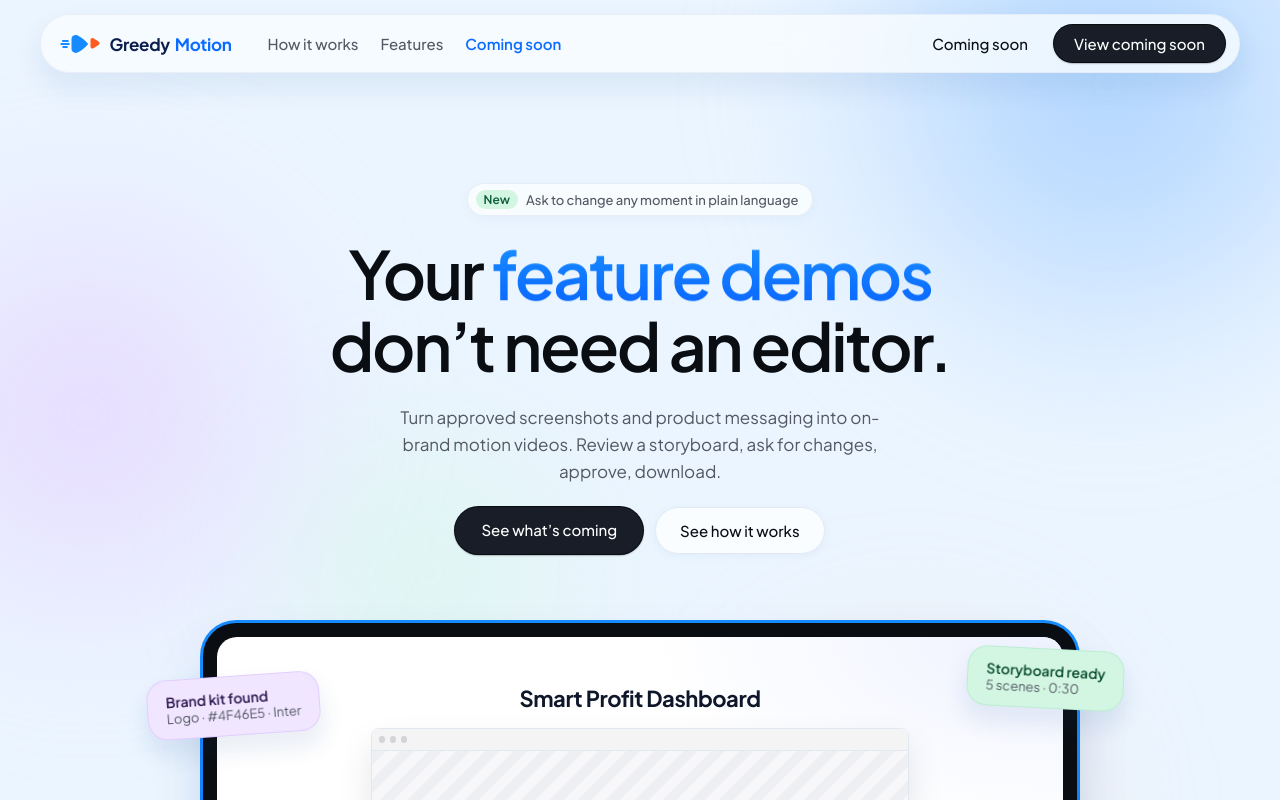
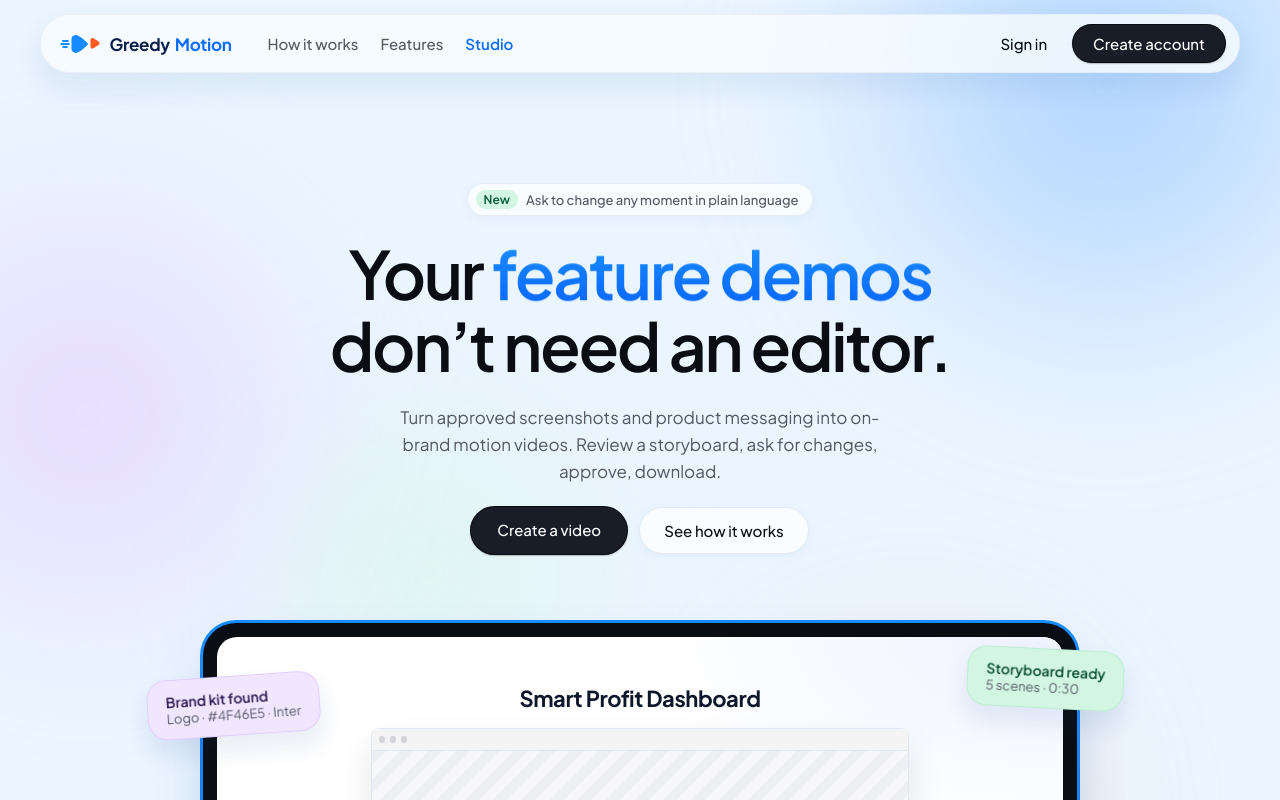
Before and after one commit to motionfxfrenzy/greedy_motion, a Next.js app in the folder frontend/: page / in a window 1280 px wide. Shown: the top 800 px of the page. Built offline with nearby package versions, Linux system fonts and the light colour scheme.

Commit message:
Enable MVP entry points and protect both app routes

```diff
--- a/frontend/app/privacy/page.tsx
+++ b/frontend/app/privacy/page.tsx
@@ -8,7 +8,7 @@ export default function PrivacyPage() {
     <section><h2>Information involved in the service</h2><p>Account information includes your name, email address, authentication identifiers and session information. When you use Google sign-in, the authentication provider receives the profile information you authorize. Password authentication is handled by our authentication provider.</p><p>Project information includes briefs, scripts, screenshots, brand assets, uploaded fonts, website URLs and extracted website content, editing choices, review comments, generated audio and rendered videos. Support correspondence includes information you choose to send us. Hosting and application services also process technical request information, such as IP addresses, request times, error messages and device or browser information.</p></section>
     <section><h2>Why information is processed</h2><p>We use information to authenticate users, save and retrieve projects, plan and render videos, deliver results, respond to support requests, investigate errors, prevent misuse and meet applicable obligations. Only submit material you have the right to use and share for these purposes. Remove personal, confidential or sensitive information from screenshots and briefs when it is not needed for the video.</p></section>
     <section><h2>AI processing</h2><p>AI features send relevant inputs to model providers to fulfil your request. These can include briefs, script text, brand descriptions, screenshot names and purposes, and extracted website text. Anthropic supports story planning; Google supports configured voice and music generation features. The selected feature determines which provider receives information. Generated results are saved with the project where supported.</p><p>Provider retention and processing practices are governed by the applicable provider terms and configuration. Do not assume that information sent to an AI feature stays exclusively within Greedy Motion. Review generated content before using it.</p></section>
-    <section><h2>Service providers and storage</h2><p>The service uses Vercel for the website, Railway for backend hosting, Supabase for authentication and PostgreSQL data, Cloudflare R2 for rendered output storage, and Resend for authentication email delivery. Project media may also be stored on the backend's persistent disk. Providers may process information in countries other than yours.</p><p>We may disclose relevant information when required by law, to protect users or the service, or as part of a business transfer subject to applicable obligations. A separate billing disclosure will be provided before paid checkout is enabled; a proposed payment integration does not mean payments are currently available.</p></section>
+    <section><h2>Service providers and storage</h2><p>The service uses Vercel for the website, Railway for backend hosting, AWS for video rendering, Supabase for authentication and PostgreSQL data, Cloudflare R2 for rendered output storage, and Resend for authentication email delivery. Project media may also be stored on the backend's persistent disk. Providers may process information in countries other than yours.</p><p>We may disclose relevant information when required by law, to protect users or the service, or as part of a business transfer subject to applicable obligations. A separate billing disclosure will be provided before paid checkout is enabled; a proposed payment integration does not mean payments are currently available.</p></section>
     <section><h2>Cookies and session storage</h2><p>Authentication uses session cookies to keep you signed in and refresh your session. The editor also uses browser state for editing and undo history. Blocking necessary cookies may prevent sign-in from working. Additional optional tracking should be described here before it is introduced.</p></section>
     <section><h2>Media links and sharing</h2><p>Some preview, screenshot and rendered-video URLs can be accessed by anyone who possesses the link. Treat these links as private and do not share them unless you intend to give access to the media. Account sign-in does not make every media link access-controlled.</p></section>
     <section><h2>Retention and requests</h2><p>Saved projects persist across sessions; signing out does not delete them. Some data may remain in provider backups or operational logs after removal from the active service. Retention needs include providing saved projects, resolving support issues, preventing abuse and meeting legal obligations.</p><p>You can request access, correction, an export or deletion through the <Link href="/contact">contact page</Link>. We may verify the requester and explain any information that must be retained. Rights and response requirements depend on applicable law; where available, you may also complain to your relevant privacy regulator.</p></section>
--- a/frontend/components/landing-page.tsx
+++ b/frontend/components/landing-page.tsx
@@ -343,7 +343,7 @@ export function LandingPage() {
                 Features
               </a>
               <Link
-                href="/coming-soon"
+                href="/studio"
                 style={{
                   color: "#0A6CFF",
                   fontSize: "15px",
@@ -352,13 +352,13 @@ export function LandingPage() {
                   textDecoration: "none"
                 }}
               >
-                Coming soon
+                Studio
               </Link>
             </nav>
 
             <div className="gm-landing-actions" style={{ marginLeft: "auto", alignItems: "center", gap: "10px" }}>
               <Link
-                href="/coming-soon"
+                href="/auth"
                 style={{
                   padding: "9px 16px",
                   color: "#0a0d12",
@@ -368,10 +368,10 @@ export function LandingPage() {
                   textDecoration: "none"
                 }}
               >
-                Coming soon
+                Sign in
               </Link>
               <Link
-                href="/coming-soon"
+                href="/auth?mode=signup"
                 className="gm-btn-primary"
                 style={{
                   padding: "9px 20px",
@@ -385,7 +385,7 @@ export function LandingPage() {
                   boxShadow: "0 1px 2px rgba(10,13,18,.8), 0 0 0 1px #0a0d12"
                 }}
               >
-                View coming soon
+                Create account
               </Link>
             </div>
             <button
@@ -404,7 +404,7 @@ export function LandingPage() {
               <nav id="gm-landing-mobile-menu" className="gm-landing-mobile-menu" aria-label="Mobile navigation">
                 <a href="#how" onClick={() => setMenuOpen(false)}>How it works</a>
                 <a href="#features" onClick={() => setMenuOpen(false)}>Features</a>
-                <Link href="/coming-soon" onClick={() => setMenuOpen(false)}>Coming soon</Link>
+                <Link href="/studio" onClick={() => setMenuOpen(false)}>Studio</Link>
               </nav>
             )}
           </div>
@@ -503,7 +503,7 @@ export function LandingPage() {
           {/* CTA Buttons */}
           <div style={{ display: "flex", gap: "12px", flexWrap: "wrap", justifyContent: "center" }}>
             <Link
-              href="/coming-soon"
+              href="/studio"
               className="gm-btn-primary"
               style={{
                 padding: "13px 26px",
@@ -516,7 +516,7 @@ export function LandingPage() {
                 boxShadow: "0 1px 2px rgba(10,13,18,.8), 0 0 0 1px #0a0d12"
               }}
             >
-              See what’s coming
+              Create a video
             </Link>
             <a
               href="#how"
@@ -1235,7 +1235,7 @@ export function LandingPage() {
               with a video.
             </h2>
             <Link
-              href="/coming-soon"
+              href="/studio"
               className="gm-btn-light"
               style={{
                 position: "relative",
@@ -1249,7 +1249,7 @@ export function LandingPage() {
                 boxShadow: "0 4px 14px rgba(0,0,0,.3)"
               }}
             >
-              View coming soon
+              Open Studio
             </Link>
           </div>
 
--- a/frontend/lib/business-profile.ts
+++ b/frontend/lib/business-profile.ts
@@ -6,7 +6,7 @@ export const businessProfile = {
   operatorCountry: "Pakistan" as string | null,
   supportEmail: "support@greedymotion.com" as string | null,
   publicationStatus: "published" as "draft" | "published",
-  billingDescription: "Greedy Motion is in its coming-soon phase. Paid purchasing is not currently offered on this website. When available, generation will be priced by output-video duration, not rendering time. The rate, duration increments, total price, taxes and any separately charged revisions or premium generation will be shown before purchase. No unlimited usage, free trial, automatic renewal or specific launch date is promised. Creating an account does not authorize a charge.",
+  billingDescription: "Greedy Motion is available as an early MVP. Paid purchasing is not currently offered on this website. When available, generation will be priced by output-video duration, not rendering time. The rate, duration increments, total price, taxes and any separately charged revisions or premium generation will be shown before purchase. No unlimited usage, free trial, automatic renewal or specific launch date is promised. Creating an account does not authorize a charge.",
   refundDescription: "When paid purchasing becomes available, you may request a refund of an unused prepaid balance within 30 calendar days of its purchase. Successfully delivered generation is normally non-refundable for a change of mind. Failed or undelivered generation will not consume paid usage; contact support if a charge was deducted incorrectly. For defective or materially misdescribed services, contact support for correction, re-performance or a refund as appropriate, without limiting mandatory legal remedies. Refund requests go to support@greedymotion.com with your purchase reference. Any merchant-of-record refund rights also apply.",
   cancellationDescription: "There is currently no paid subscription to cancel. Future recurring offers, if introduced, must disclose renewal and cancellation terms before purchase. You may ask support to cancel any future renewal; a request received before the renewal date prevents the next charge. Unless refunded, access continues through the period already paid for. Unused prepaid balances are handled under the refund policy. There are no routine prorated refunds for used service except where required by law. Account-closure requests will also stop any future recurring billing.",
 };
--- a/frontend/proxy.ts
+++ b/frontend/proxy.ts
@@ -5,7 +5,7 @@ export async function proxy(request: NextRequest) {
   const { response, signedIn } = await updateSession(request);
   const { pathname } = request.nextUrl;
 
-  if (pathname.startsWith("/studio") && !signedIn) {
+  if ((pathname === "/studio" || pathname.startsWith("/studio/") || pathname === "/app" || pathname.startsWith("/app/")) && !signedIn) {
     const url = request.nextUrl.clone();
     url.pathname = "/auth";
     url.search = `?next=${encodeURIComponent(pathname)}`;
```
